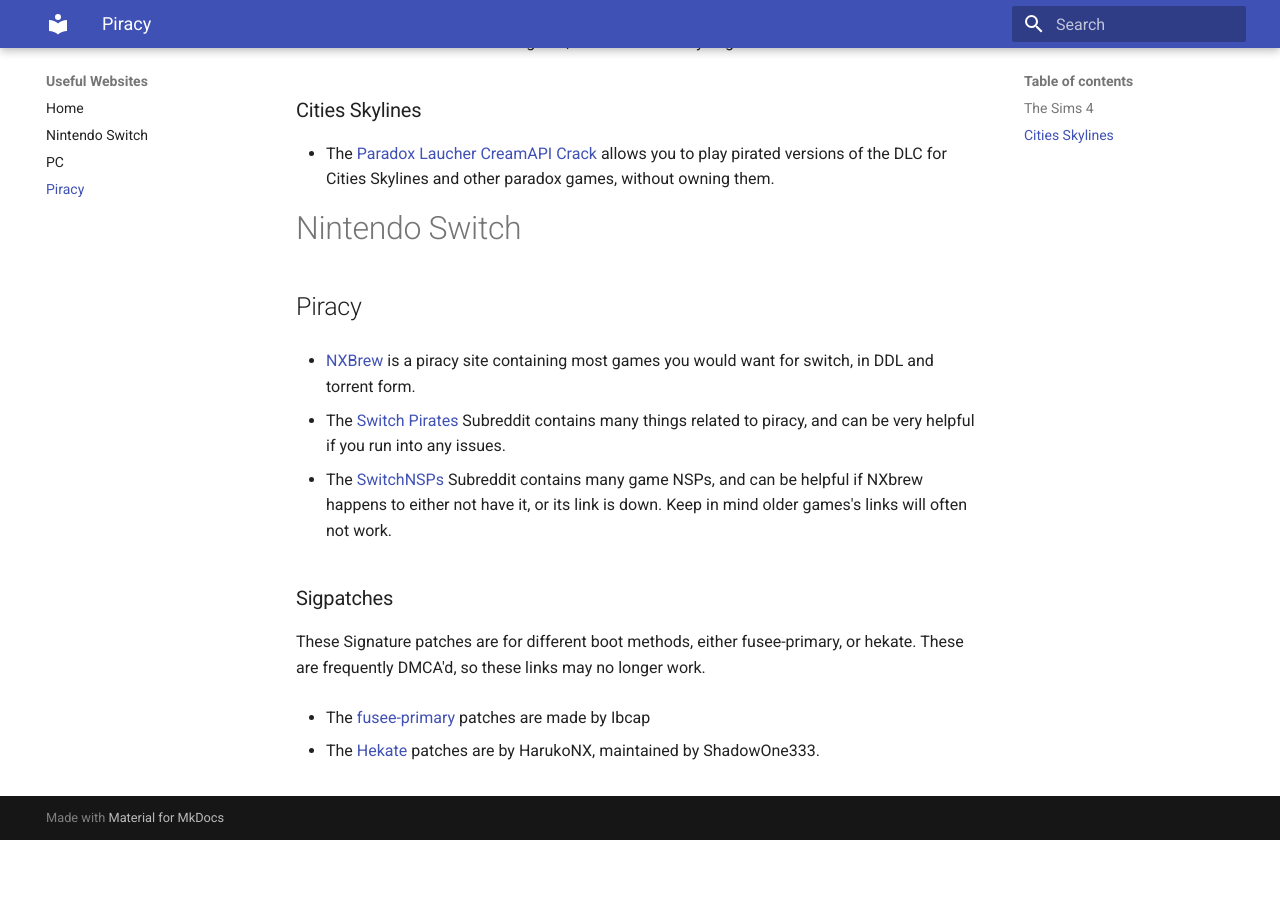
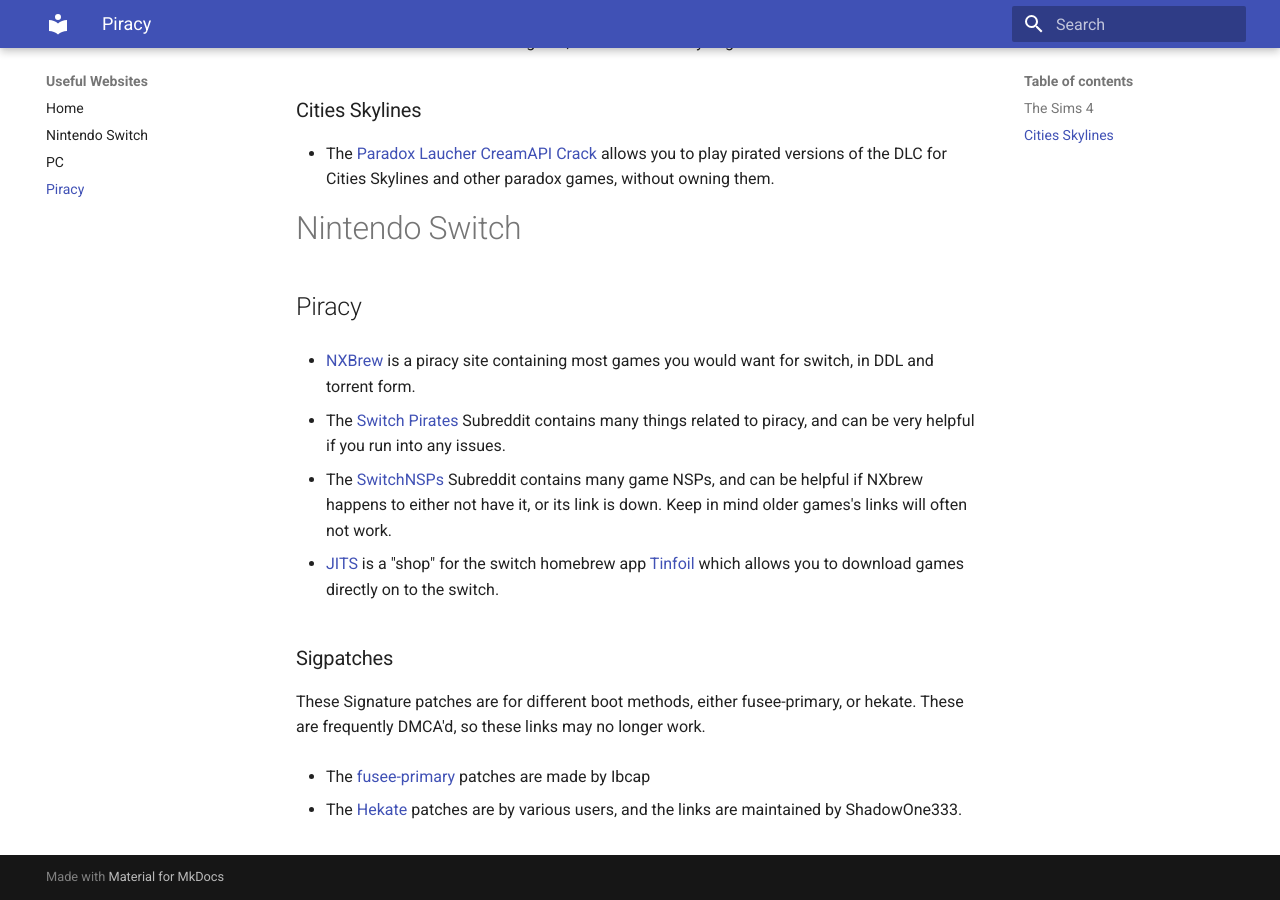
Before and after one commit to Supersonicboss1/Helpful-Websites-Supersonicboss1, an MkDocs documentation site: the page built from docs/piracy.md, in a window 1280 px wide and 900 px high, scrolled down 539 px. Built offline with MkDocs 1.6.1 and Material for MkDocs 9.7.7, drawn with Linux system fonts in a browser that asks for light colours; before the commit the page ends 1379 px from its top, so only the background shows below that.

Commit message:
fixes and additions

```diff
--- a/docs/piracy.md
+++ b/docs/piracy.md
@@ -18,7 +18,6 @@
 
 - The [Paradox Laucher CreamAPI Crack](https://mega.nz/folder/45YBwIxZ#fsZNZZu9twY2PVLgrB86fA) allows you to play pirated versions of the DLC for Cities Skylines and other paradox games, without owning them.
 
-
 # Nintendo Switch
 
 ## Piracy
@@ -29,10 +28,12 @@
 
 - The [SwitchNSPs](https://www.reddit.com/r/SwitchNSPs/) Subreddit contains many game NSPs, and can be helpful if NXbrew happens to either not have it, or its link is down. Keep in mind older games's links will often not work.
 
+- [JITS](jits.cc) is a "shop" for the switch homebrew app [Tinfoil](tinfoil.io) which allows you to download games directly on to the switch.
+
 ### Sigpatches
 
 These Signature patches are for different boot methods, either fusee-primary, or hekate. These are frequently DMCA'd, so these links may no longer work.
 
 - The [fusee-primary](https://gbatemp.net/threads/sigpatches-for-atmosphere-fusee-primary-only.567542/) patches are made by Ibcap
 
-- The [Hekate](https://gbatemp.net/threads/sigpatches-for-atmosphere-hekate-fss0-fusee-secondary-only.571543) patches are by HarukoNX, maintained by ShadowOne333.
+- The [Hekate](https://gbatemp.net/threads/sigpatches-for-atmosphere-hekate-fss0-fusee-secondary-only.571543) patches are by various users, and the links are maintained by ShadowOne333.
```
Also changed, not shown: docs/pc.md (+2 -1 lines).
